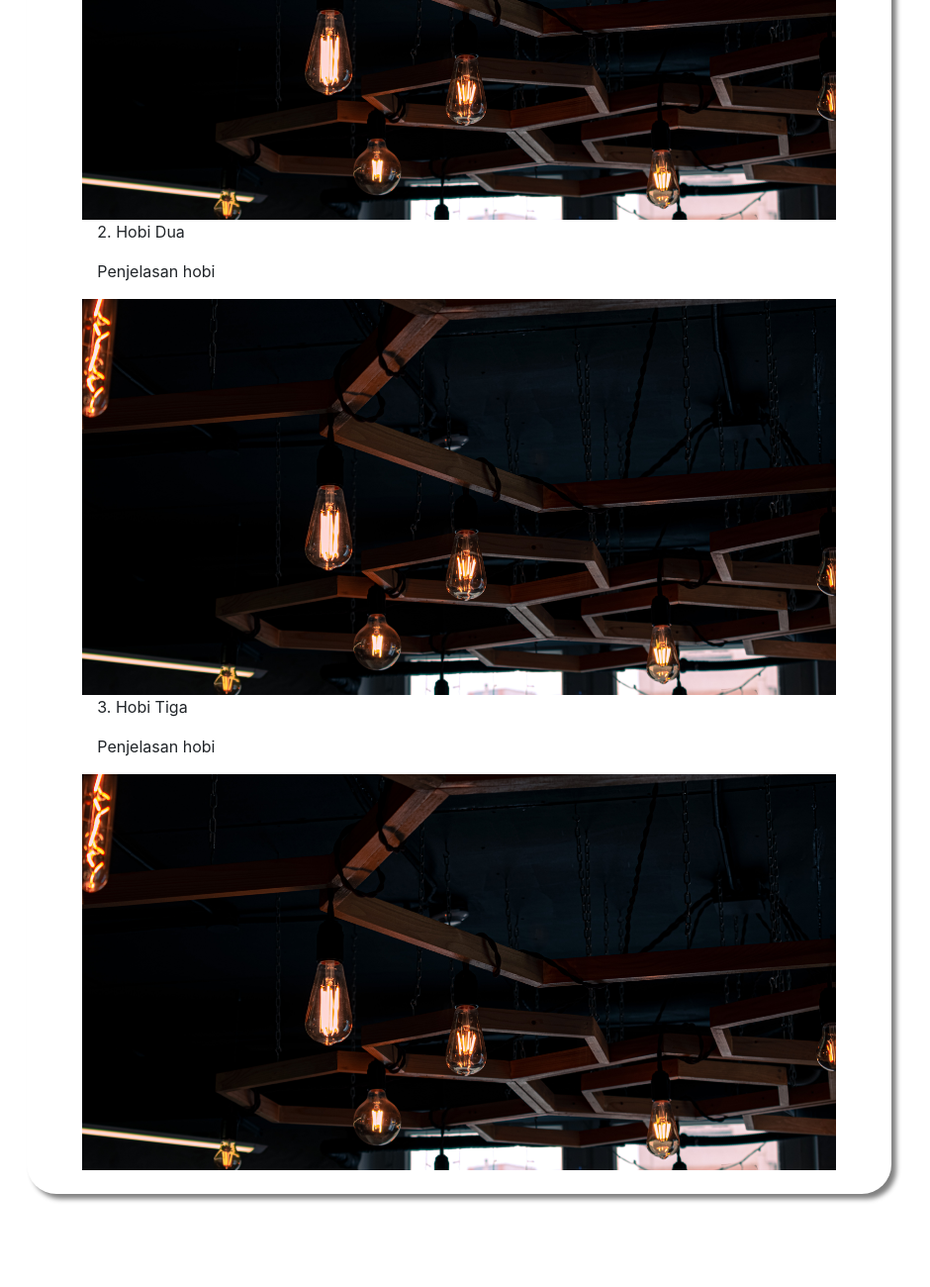
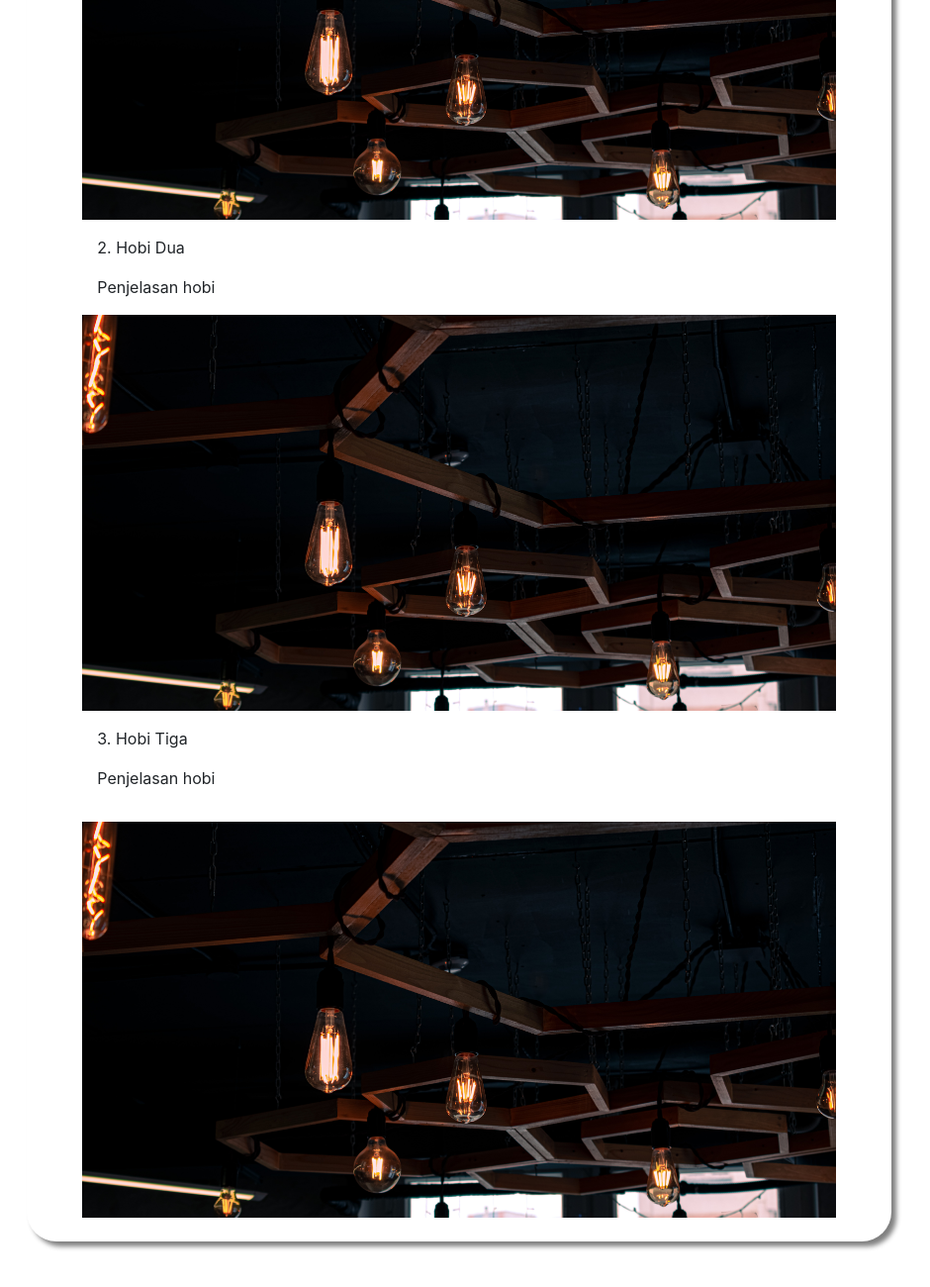
Before and after one commit to claraclarissa/tugasKelompokAMBW, a plain HTML site: page detail.html in a window 1280 px wide. Shown: the part 672-1972 px from the top of the page at 99% size, without its empty margins (176-1116 px from the left). Drawn offline with nearby package versions, Linux system fonts and the light colour scheme.

Commit message:
Commit Jennifer 4

```diff
--- a/detail.html
+++ b/detail.html
@@ -77,27 +77,27 @@
                 </div>
             </div>
 
-            <div class="row mx-2">
+            <div class="row mx-2 mt-3">
                 <div class="col-12">
                     <p> 2. Hobi Dua </p>
                     <p> Penjelasan hobi </p>
                 </div>
             </div>
 
-            <div class="row mx-2">
+            <div class="row mx-2 ">
                 <div class="col-12 gambar-project">
 
                 </div>
             </div>
 
-            <div class="row mx-2">
+            <div class="row mx-2 mt-3">
                 <div class="col-12">
                     <p> 3. Hobi Tiga </p>
                     <p> Penjelasan hobi </p>
                 </div>
             </div>
 
-            <div class="row mx-2">
+            <div class="row mx-2 mt-3">
                 <div class="col-12 gambar-project">
 
                 </div>
```
